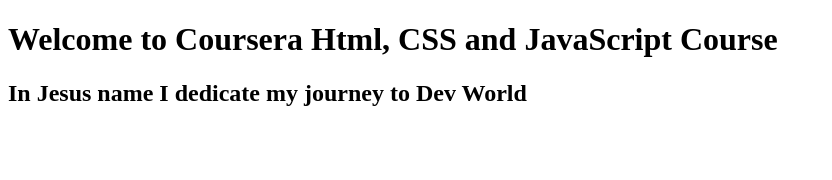
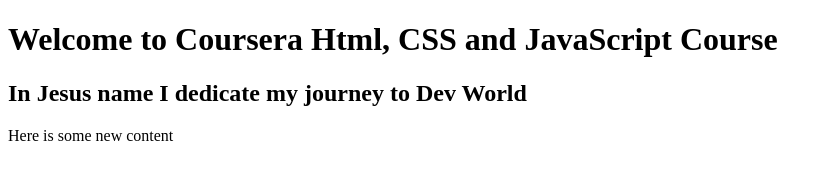
Before and after one commit to Hovaman/coursera-test, a plain HTML site: page Index.html in a window 1280 px wide. Shown: the whole page, without its empty margins (0-832 px from the left). Drawn offline with Linux system fonts and the light colour scheme.

Commit message:
Added content to index.html

```diff
--- a/Index.html
+++ b/Index.html
@@ -2,11 +2,13 @@
 <html lang="en">
 <head>
   <meta charset="UTF-8">
-
+  <meta http-equiv="X-UA-Compatible" content="IE=edge">
+  <meta name="viewport" content="width=device-width, initial-scale=1.0">
   <title>Johns Hopkins Uni Web Dev Course</title>
 </head>
 <body>
   <h1>Welcome to Coursera Html, CSS and JavaScript Course</h1>
   <h2>In Jesus name I dedicate my journey to Dev World</h2>
+  <p>Here is some new content</p>
 </body>
 </html>
```
Also changed, not shown: Site/index.html (+1 -4 lines).
